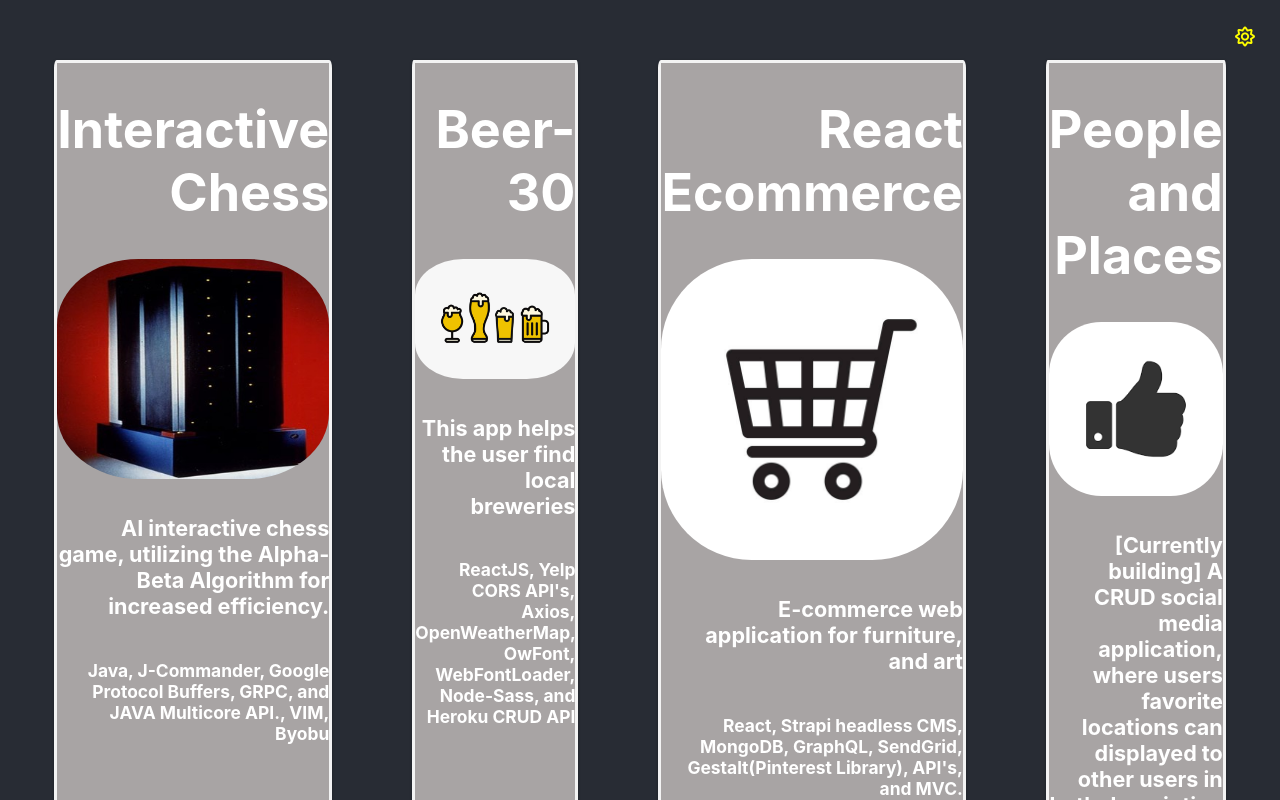
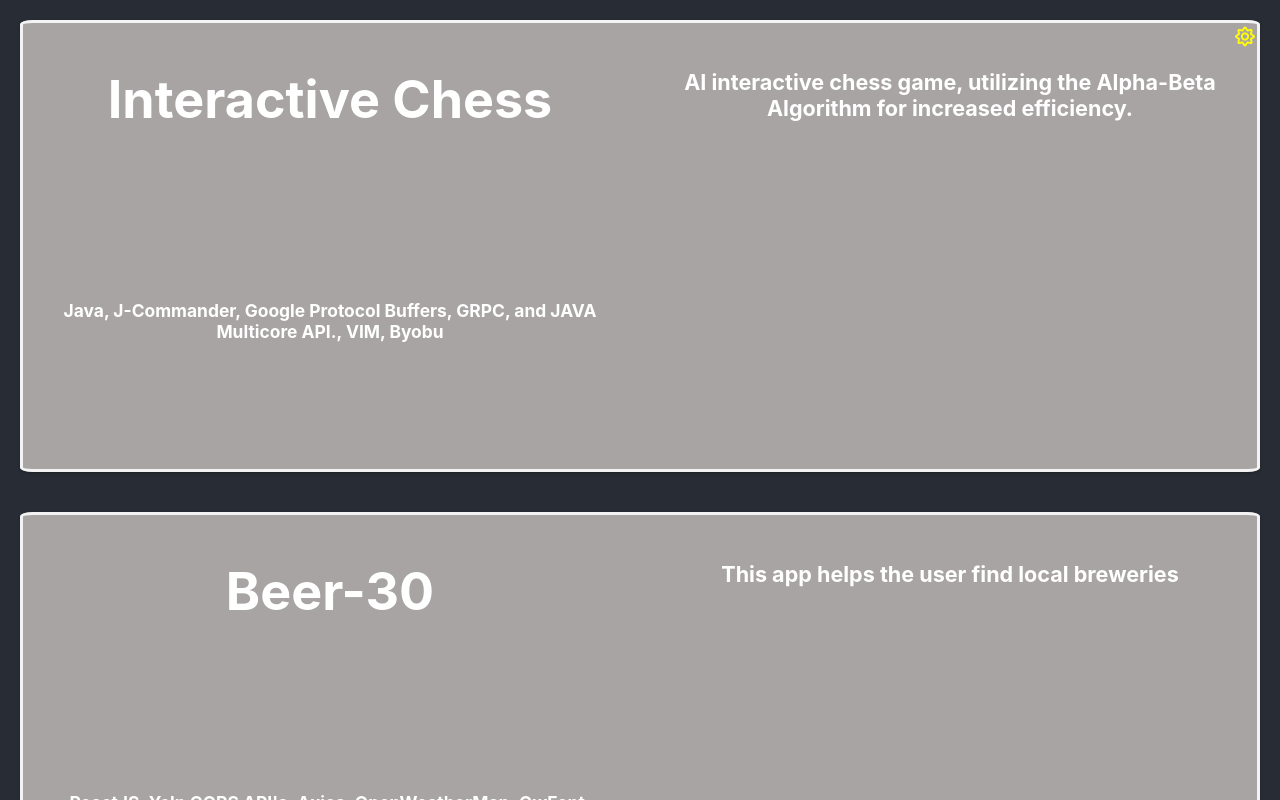
Before and after one commit to IsaacReeder/Isaac-Reeder-Portfolio, a React (Create React App) app: page /projects in a window 1280 px wide. Shown: the top 800 px of the page. Built offline with nearby package versions, Linux system fonts and the light colour scheme.

Commit message:
cards now responsive

```diff
--- a/public/index.html
+++ b/public/index.html
@@ -1,8 +1,8 @@
 <!DOCTYPE html>
 <html lang="en">
   <head>
+    <link rel="logo" content="\f06e" />
     <meta charset="utf-8" />
-    <link rel="icon" href="%PUBLIC_URL%/favicon.ico" />
     <meta name="viewport" content="width=device-width, initial-scale=1" />
     <meta name="theme-color" content="#000000" />
     <meta
@@ -28,7 +28,7 @@
       work correctly both with client-side routing and a non-root public URL.
       Learn how to configure a non-root public URL by running `npm run build`.
     -->
-    <title>React App</title>
+    <title>Isaac Reeder</title>
   </head>
   <body>
     <noscript>You need to enable JavaScript to run this app.</noscript>
--- a/src/App.js
+++ b/src/App.js
@@ -235,7 +235,7 @@ class App extends Component {
                         pName: "People and Places",
                         image: require("../src/assets/thumbsup.png"),
                         description:
-                          "[Currently building] A CRUD social media application, where users favorite locations can displayed to other users in both description by way of Google Maps. ",
+                          "A CRUD social media application, built with the MERN stack",
                         technologies: "ReactJS, NodeJS, Express, MongoDB."
                       }
                     ]}
--- a/src/components/LandingPage/LandingPage.scss
+++ b/src/components/LandingPage/LandingPage.scss
@@ -84,19 +84,21 @@
   fill: #fafafa;
 }
 .daylight .card {
-  // display: grid;
-  // grid-template-columns: repeat(3, 1fr);
-  // grid-auto-rows: 10rem;
-  // grid-gap: 1em;
+  flex: 1;
+  display: grid;
+  grid-template-columns: repeat(2, 1fr);
+  grid-auto-rows: 10rem;
+  grid-gap: 1em;
+  margin: 1rem;
   border: 3px #f3f3f3 solid;
   border-radius: 1%;
   box-shadow: 0px 1px 3px rgba(0, 0, 0, 0.3);
   transition: all 0.3s linear;
   cursor: pointer;
   background-color: #a8a4a4;
-  margin: 2rem;
-  max-height: 40rem;
-  text-align: right;
+  text-align: center;
+  padding: 0.5rem;
+  min-height: 13rem;
 }
 
 .daylight .card:hover {
@@ -131,14 +133,14 @@
   grid-template-columns: repeat(3, 1fr);
   grid-auto-rows: 10rem;
   grid-gap: 1em;
-
+  margin: 1rem;
   border: 3px #f3f3f3 solid;
   border-radius: 1%;
   box-shadow: 0px 1px 3px rgba(0, 0, 0, 0.3);
   transition: all 0.3s linear;
   cursor: pointer;
   background-color: #e2dada;
-  text-align: right;
+  text-align: center;
 }
 
 .nightlight .card:hover {
--- a/src/components/ProjectsPage/ProjectsPage.js
+++ b/src/components/ProjectsPage/ProjectsPage.js
@@ -7,7 +7,7 @@ export default class ProjectsPage extends Component {
   render() {
     const { projects } = this.props;
     return (
-      <div>
+      <div className="container">
         <CSSTransition in={true} appear={true} timeout={1000} classNames="fade">
           <div className="projects">
             {projects.map(project => (
@@ -17,11 +17,11 @@ export default class ProjectsPage extends Component {
                   <h1 target="_blank" rel="noopener noreferrer">
                     {`${project.pName}`}
                   </h1>
-                  <img
+                  {/* <img
                     className="image"
                     alt="pic"
                     src={`${project.image}`}
-                  ></img>
+                  ></img> */}
                   <h5>{`${project.description}`}</h5>
                   <h6>{`${project.technologies}`}</h6>
                 </div>
--- a/src/components/ProjectsPage/ProjectsPage.scss
+++ b/src/components/ProjectsPage/ProjectsPage.scss
@@ -1,17 +1,9 @@
+.container {
+}
+
 .projects {
-  //   display: grid;
-  // grid-template-areas: "menu main main main";
-  // grid-gap: 10px;
-  //   background-color: #2196f3;
-  // padding: 10px;
   display: flex;
-  /* grid-template-columns:1fr 1fr 1fr;*/
-  // grid-template-columns: repeat(3, 1fr);
-  // grid-gap: 1em;
-  /* grid-auto-rows:100px; */
-  // grid-auto-rows: minmax(100px, auto);
-  margin: 20px;
-  flex-wrap: nowrap;
+  align-items: center;
 }
 
 .card img {
@@ -53,15 +45,14 @@
   transition: opacity 5000ms linear 5000ms;
 }
 
-@media screen and (min-width: 601px) {
-  .card {
-    // font-size: 20px;
-    max-width: 25%;
+// @media screen and (min-width: 501px) {
+//   .projects {
+//     display: grid;
+//   }
+// }
+
+@media screen and (max-width: 1400px) {
+  .projects {
+    display: grid;
   }
 }
-
-@media screen and (max-width: 600px) {
-  div.example {
-    font-size: 30px;
-  }
-}
```
